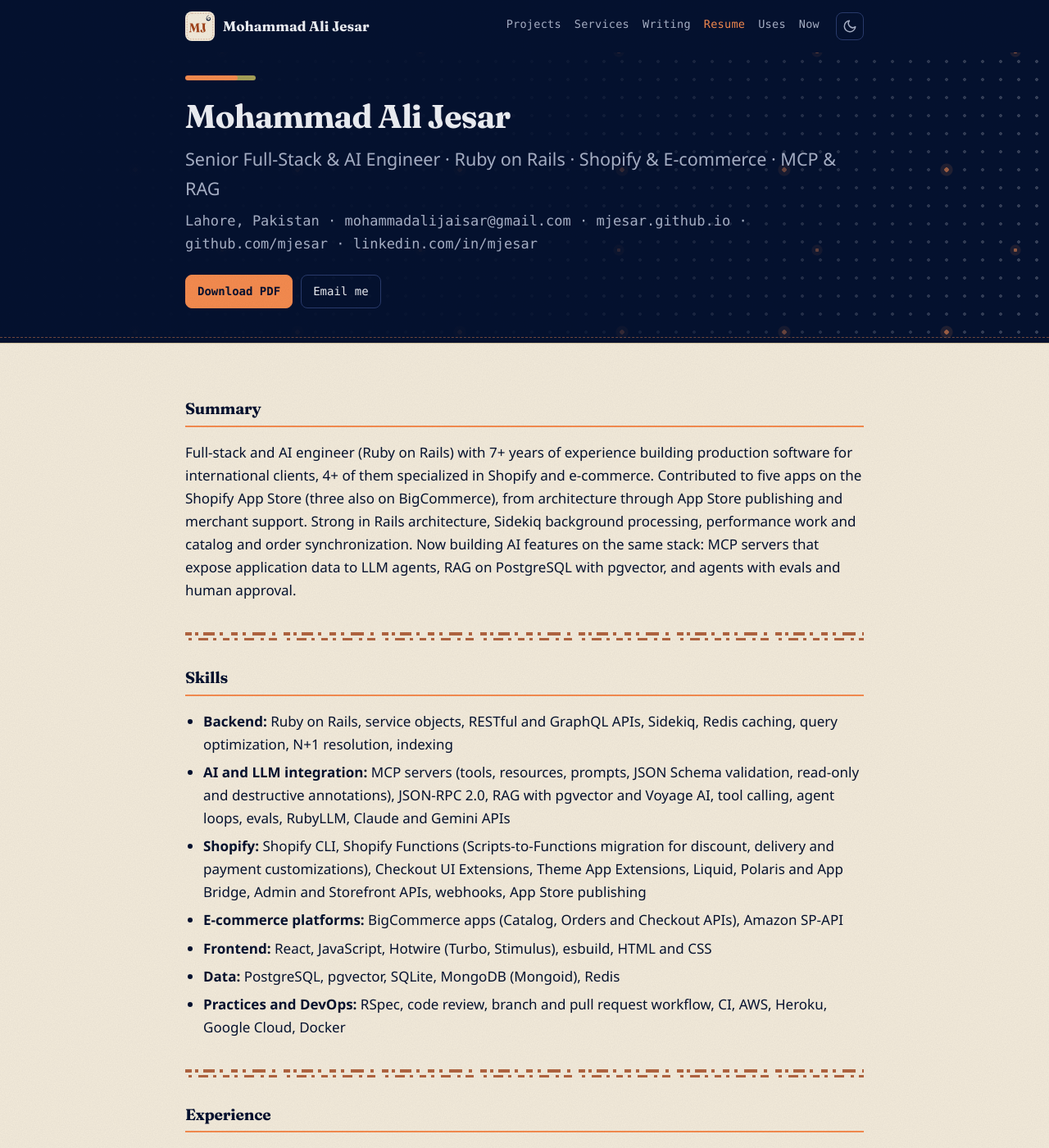
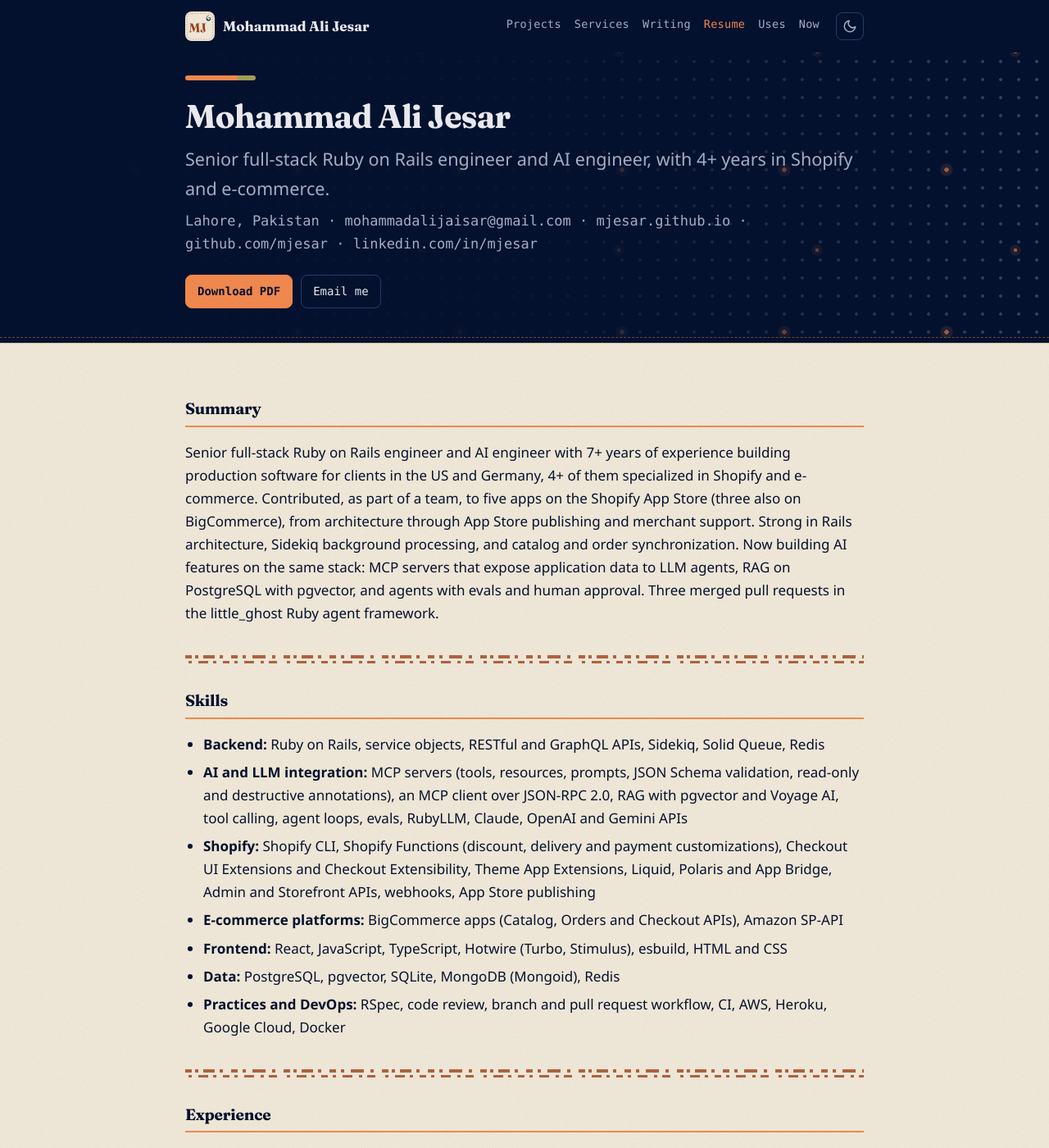
Before and after one commit to mjesar/mjesar.github.io, a Jekyll site: the page built from resume/index.html, in a window 1280 px wide and 1400 px high. Shown: the whole window at 82% size. Built offline with Jekyll 4.4.1, drawn with Linux system fonts in a browser that asks for light colours; some of the changed text lies outside the part shown.

Commit message:
align resume page with content rules and add support_engineer and little_ghost links

```diff
--- a/resume/index.html
+++ b/resume/index.html
@@ -1,12 +1,12 @@
 ---
 title: "Resume: Rails and AI Engineer"
-description: Resume of Mohammad Ali Jesar, senior full-stack and AI engineer (Ruby on Rails), 7+ years in Shopify, e-commerce integrations, MCP servers and RAG.
+description: "Resume of Mohammad Ali Jesar, senior full-stack Ruby on Rails engineer and AI engineer: 7+ years of production Rails, Shopify and e-commerce, MCP servers and RAG."
 ---
 <div class="hero small">
   <div class="wrap">
     <div class="bar" aria-hidden="true"></div>
     <h1>Mohammad Ali Jesar</h1>
-    <p class="lede">Senior Full-Stack &amp; AI Engineer · Ruby on Rails · Shopify &amp; E-commerce · MCP &amp; RAG</p>
+    <p class="lede">Senior full-stack Ruby on Rails engineer and AI engineer, with 4+ years in Shopify and e-commerce.</p>
     <p class="meta">Lahore, Pakistan · mohammadalijaisar@gmail.com · mjesar.github.io · github.com/mjesar · linkedin.com/in/mjesar</p>
     <ul class="links no-print">
       <li><a class="btn primary" href="/resume/mohammad-ali-jesar-resume.pdf" download>Download PDF</a></li>
@@ -19,17 +19,17 @@
 
 <section>
   <h2>Summary</h2>
-  <p>Full-stack and AI engineer (Ruby on Rails) with 7+ years of experience building production software for international clients, 4+ of them specialized in Shopify and e-commerce. Contributed to five apps on the Shopify App Store (three also on BigCommerce), from architecture through App Store publishing and merchant support. Strong in Rails architecture, Sidekiq background processing, performance work and catalog and order synchronization. Now building AI features on the same stack: MCP servers that expose application data to LLM agents, RAG on PostgreSQL with pgvector, and agents with evals and human approval.</p>
+  <p>Senior full-stack Ruby on Rails engineer and AI engineer with 7+ years of experience building production software for clients in the US and Germany, 4+ of them specialized in Shopify and e-commerce. Contributed, as part of a team, to five apps on the Shopify App Store (three also on BigCommerce), from architecture through App Store publishing and merchant support. Strong in Rails architecture, Sidekiq background processing, and catalog and order synchronization. Now building AI features on the same stack: MCP servers that expose application data to LLM agents, RAG on PostgreSQL with pgvector, and agents with evals and human approval. Three merged pull requests in the little_ghost Ruby agent framework.</p>
 </section>
 
 <section>
   <h2>Skills</h2>
   <ul>
-    <li><strong>Backend:</strong> Ruby on Rails, service objects, RESTful and GraphQL APIs, Sidekiq, Redis caching, query optimization, N+1 resolution, indexing</li>
-    <li><strong>AI and LLM integration:</strong> MCP servers (tools, resources, prompts, JSON Schema validation, read-only and destructive annotations), JSON-RPC 2.0, RAG with pgvector and Voyage AI, tool calling, agent loops, evals, RubyLLM, Claude and Gemini APIs</li>
-    <li><strong>Shopify:</strong> Shopify CLI, Shopify Functions (Scripts-to-Functions migration for discount, delivery and payment customizations), Checkout UI Extensions, Theme App Extensions, Liquid, Polaris and App Bridge, Admin and Storefront APIs, webhooks, App Store publishing</li>
+    <li><strong>Backend:</strong> Ruby on Rails, service objects, RESTful and GraphQL APIs, Sidekiq, Solid Queue, Redis</li>
+    <li><strong>AI and LLM integration:</strong> MCP servers (tools, resources, prompts, JSON Schema validation, read-only and destructive annotations), an MCP client over JSON-RPC 2.0, RAG with pgvector and Voyage AI, tool calling, agent loops, evals, RubyLLM, Claude, OpenAI and Gemini APIs</li>
+    <li><strong>Shopify:</strong> Shopify CLI, Shopify Functions (discount, delivery and payment customizations), Checkout UI Extensions and Checkout Extensibility, Theme App Extensions, Liquid, Polaris and App Bridge, Admin and Storefront APIs, webhooks, App Store publishing</li>
     <li><strong>E-commerce platforms:</strong> BigCommerce apps (Catalog, Orders and Checkout APIs), Amazon SP-API</li>
-    <li><strong>Frontend:</strong> React, JavaScript, Hotwire (Turbo, Stimulus), esbuild, HTML and CSS</li>
+    <li><strong>Frontend:</strong> React, JavaScript, TypeScript, Hotwire (Turbo, Stimulus), esbuild, HTML and CSS</li>
     <li><strong>Data:</strong> PostgreSQL, pgvector, SQLite, MongoDB (Mongoid), Redis</li>
     <li><strong>Practices and DevOps:</strong> RSpec, code review, branch and pull request workflow, CI, AWS, Heroku, Google Cloud, Docker</li>
   </ul>
@@ -42,11 +42,10 @@
     <p class="muted">December 2021 to June 2026 · Remote, US clients</p>
     <ul>
       <li>Designed, built and maintained Shopify and BigCommerce apps with Ruby on Rails and React for furniture and retail merchants.</li>
-      <li>Contributed to five published Shopify apps covering catalog and order sync, SEO and JSON-LD schema, geolocation redirects and order-fraud prevention.</li>
+      <li>Contributed to five published Shopify apps (three also on BigCommerce) covering catalog and order sync, SEO and JSON-LD schema, geolocation redirects and order-fraud prevention.</li>
       <li>Built Amazon SP-API integrations for product listings, variants and image uploads, automating previously manual work.</li>
-      <li>Designed and scaled Sidekiq background processing for synchronization and long-running jobs, with retries and reliability in mind.</li>
-      <li>Improved performance with Redis caching, query optimization, N+1 fixes and indexing for high-volume data processing.</li>
-      <li>Owned deployment, versioning and releases to the Shopify and BigCommerce app stores, including platform compliance and post-release support.</li>
+      <li>Designed Sidekiq background processing for synchronization and long-running jobs, with retries and reliability in mind.</li>
+      <li>Handled deployment, versioning and releases to the Shopify and BigCommerce app stores, including platform compliance and post-release support.</li>
       <li>Diagnosed production issues across app code, DNS and email delivery, and supported merchants directly through to resolution.</li>
       <li>Wrote RSpec tests and took part in architecture decisions and code reviews.</li>
     </ul>
@@ -56,7 +55,7 @@
     <p class="muted">April 2019 to December 2021 · Karachi, Pakistan</p>
     <ul>
       <li>Developed and maintained RESTful API services in Ruby on Rails on SQL and NoSQL databases.</li>
-      <li>Built management MVP tools for German clients, with code quality, security and testing as delivery standards.</li>
+      <li>Built management MVP tools for German clients in real estate and furniture, with code quality, security and testing as delivery standards.</li>
     </ul>
   </div>
 </section>
@@ -76,8 +75,12 @@
     <p>AI agent that scores a Shopify product's AI discoverability (GEO and AEO) with five tools, deterministic scoring in Ruby, an eval harness and live tracing.</p>
   </div>
   <div class="job">
-    <h3>little_ghost (upstream contributions)</h3>
-    <p>Found, reproduced and fixed three bugs in the little_ghost Ruby agent gem (Gemini thought signatures, function response names, dropped agent hooks). All three merged and released in 0.11.0.</p>
+    <h3><a href="/projects/support_engineer/">support_engineer</a> (in progress)</h3>
+    <p>Production-style AI support agent in Rails 8.1, built in 14 lessons. Done so far: import of a public dataset of about 99,000 orders with planted test scenarios, a RubyLLM agent, and four read tools with specs and a recorded tool-calling run. Human approval for refunds, returns and cancellations is planned.</p>
+  </div>
+  <div class="job">
+    <h3><a href="/projects/#open-source">little_ghost</a> (upstream contributions)</h3>
+    <p>Found, reproduced and fixed three bugs in the little_ghost Ruby agent gem, all merged and released in 0.11.0: <a href="https://github.com/littleghostai/little_ghost/pull/112" rel="noopener" target="_blank">#112</a> replay Gemini thought signatures across multi-turn tool calls, <a href="https://github.com/littleghostai/little_ghost/pull/113" rel="noopener" target="_blank">#113</a> send the original function name in functionResponse.name, <a href="https://github.com/littleghostai/little_ghost/pull/115" rel="noopener" target="_blank">#115</a> preserve Agent lifecycle hooks when building execution snapshots.</p>
   </div>
 </section>
 
```
